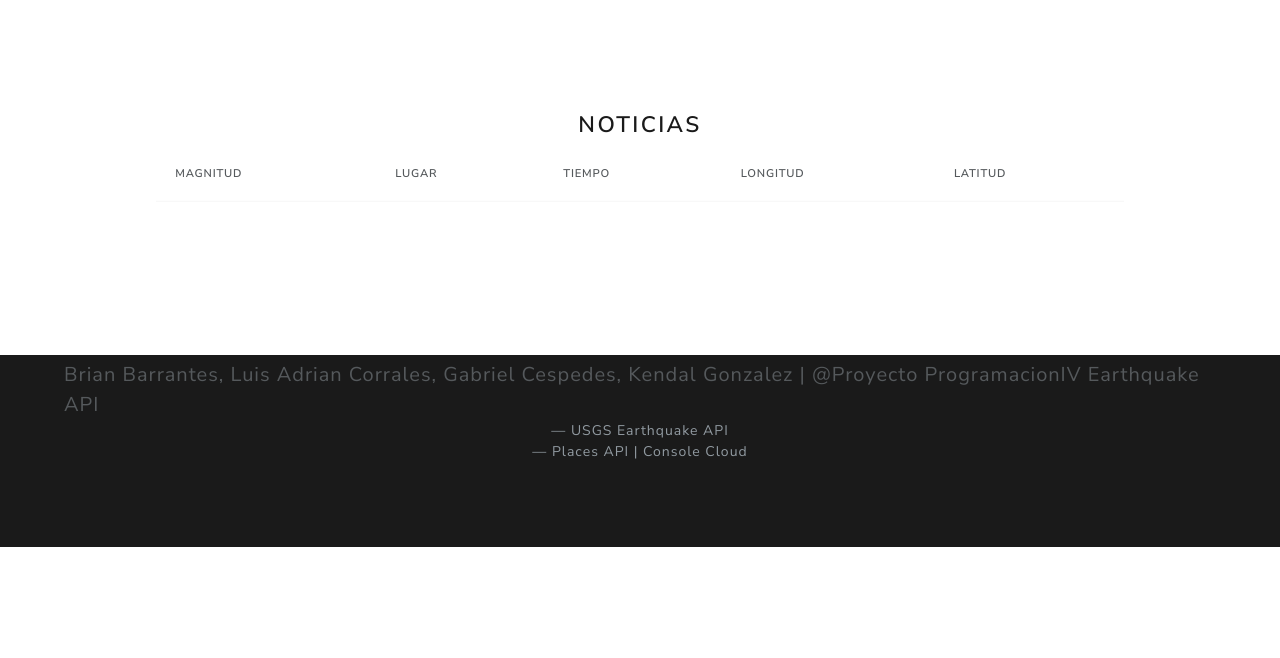
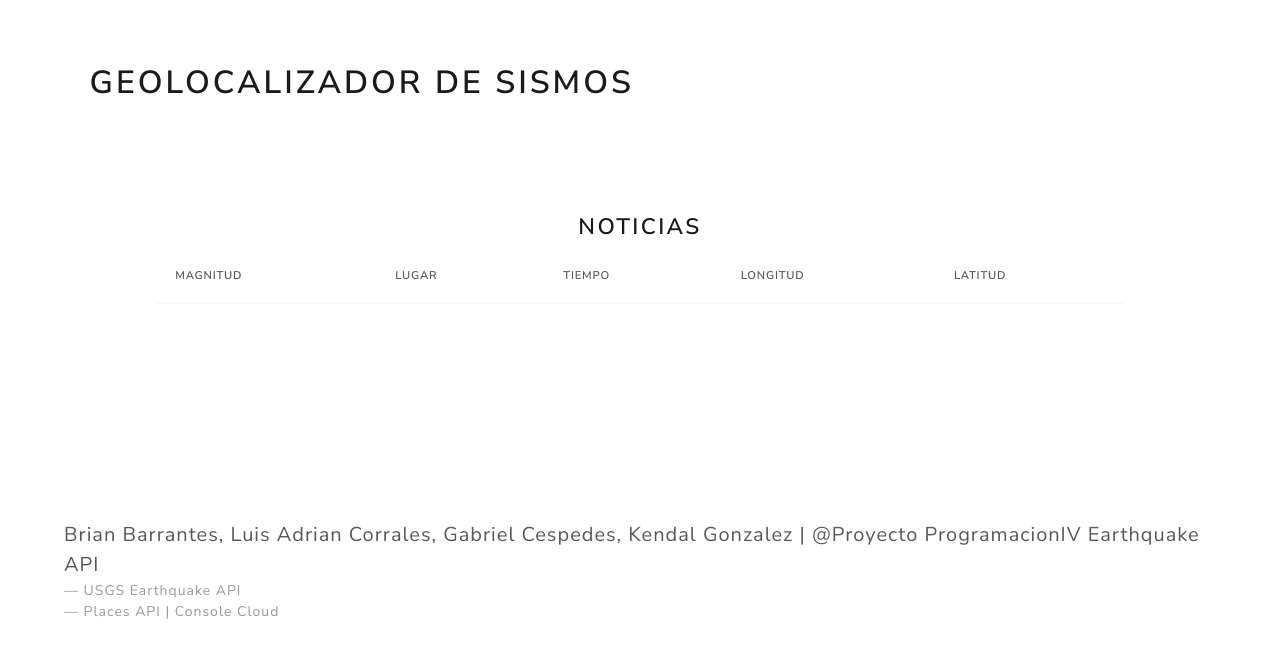
Before and after one commit to BarroCR/Proyecto_Progra_4, a Flask app: template backend/templates/layoutIn.html in a window 1280 px wide. Shown: the part 113-771 px from the top of the page. Run offline with Flask 3, Linux system fonts and the light colour scheme; the template is opened without the code that fills it, so the values that code supplies are empty; some libraries are stand-ins or nearby versions.

Commit message:
Cambios en el footer y la vista del mapa

```diff
--- a/backend/static/script.js
+++ b/backend/static/script.js
@@ -17,7 +17,7 @@ document.addEventListener('DOMContentLoaded', function () {
 });
 
 
-var map = L.map('map').setView([9.934739, -84.087502], 13);
+var map = L.map('map').setView([0, 0], 2);
         L.tileLayer('https://{s}.tile.openstreetmap.org/{z}/{x}/{y}.png', {
             maxZoom: 19,
             attribution: '© OpenStreetMap contributors'
--- a/backend/static/styles.css
+++ b/backend/static/styles.css
@@ -8,18 +8,22 @@
 }
 
 .home-footer {
-    justify-content: center;
-    align-items: center;
+    justify-content: justify;
+    align-items: justify;
     padding: 5%;
     padding-bottom: 10%;
     margin: 0;
     margin-top: 7%;
     width: 100%;
     height: 100px;
-    background-color: #1A1A1A;
-    border-top: 1px solid #FFFFFF;
+    background-color: transparent;
     display: flex;
     flex-direction: column;
+}
+
+.home-title {
+    margin: 5%;
+    margin-left: 7%;
 }
 
 .map {
--- a/backend/templates/layoutIn.html
+++ b/backend/templates/layoutIn.html
@@ -83,6 +83,11 @@
             </div>
         </div>
     </nav>
+
+    <div class="home-title">
+        <h1>Geolocalizador de Sismos</h1>
+    </div>
+
     <div class="container">
         {% block content %}
         {% endblock %}
```
Also changed, not shown: earthquake_data.json (+1 -1 lines).
